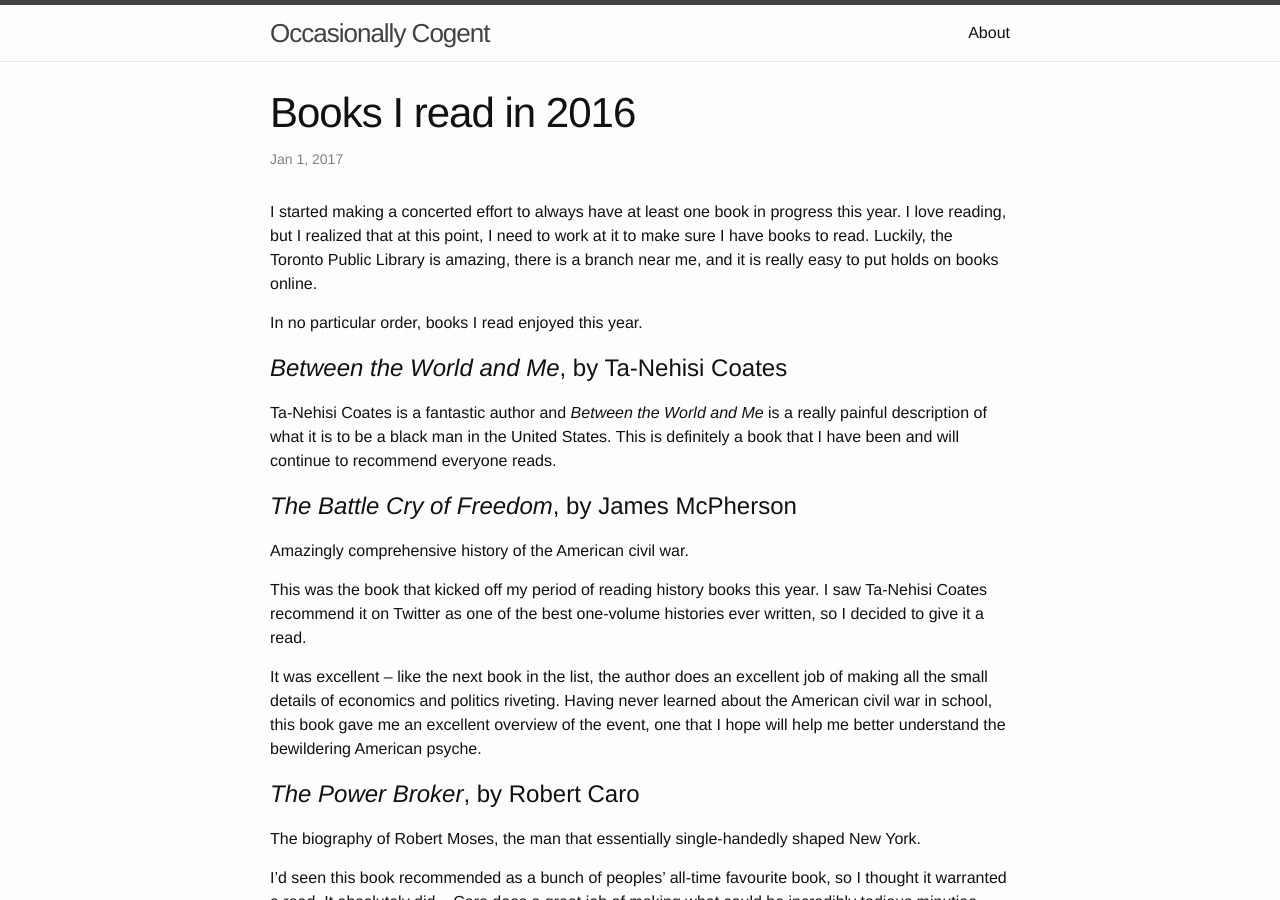
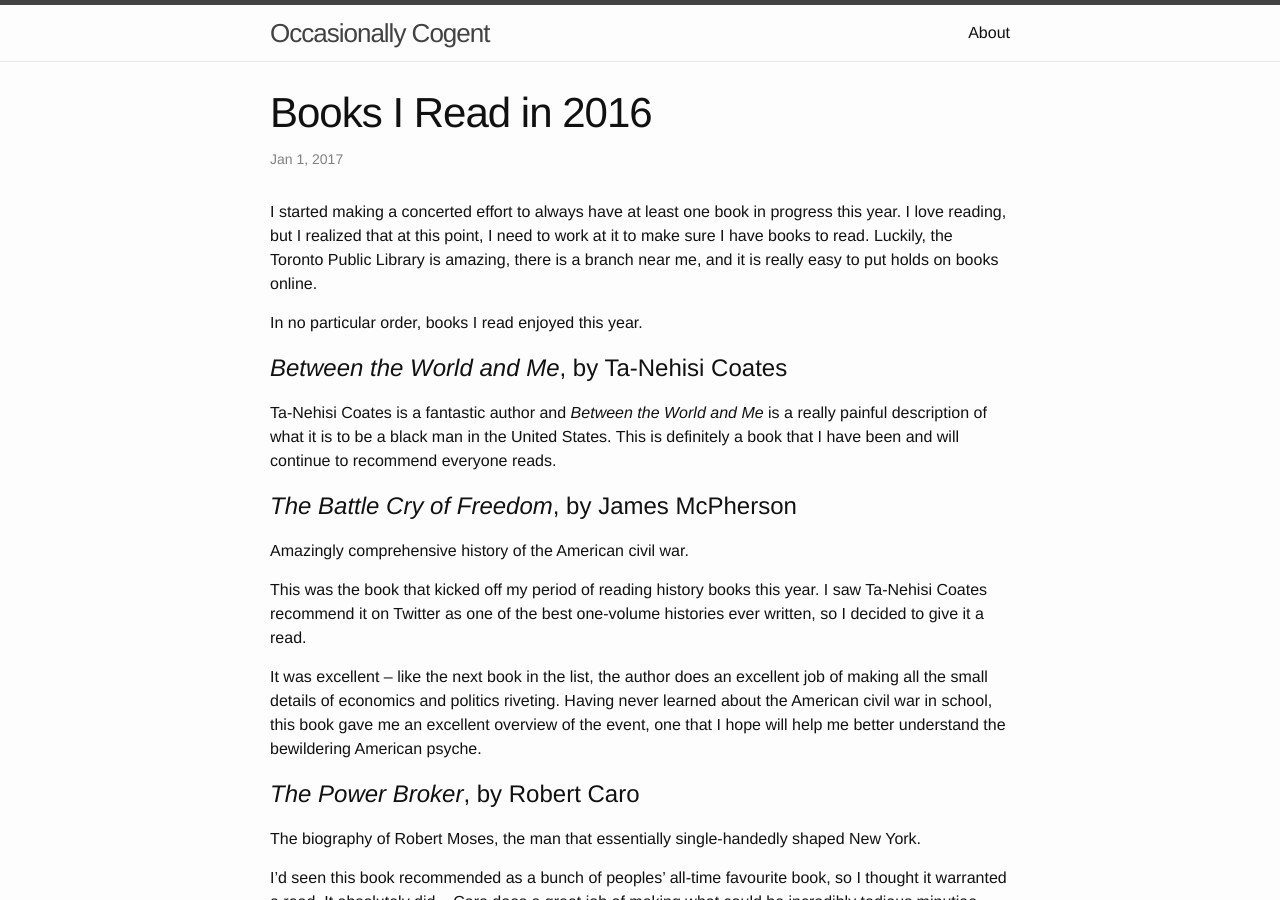
Before and after one commit to jamesnvc/occasionallycogent, a Jekyll site: the page built from _posts/2017-01-01-books-of-2016.md, in a window 1280 px wide and 900 px high. Built offline with Jekyll 4.4.1, drawn with Linux system fonts in a browser that asks for light colours.

```diff
--- a/_posts/2017-01-01-books-of-2016.md
+++ b/_posts/2017-01-01-books-of-2016.md
@@ -1,7 +1,7 @@
 ---
 layout: post
 date: 2017-01-01 17:04:29
-title: "Books I read in 2016"
+title: "Books I Read in 2016"
 ---
 
 I started making a concerted effort to always have at least one book in progress this year.
```
